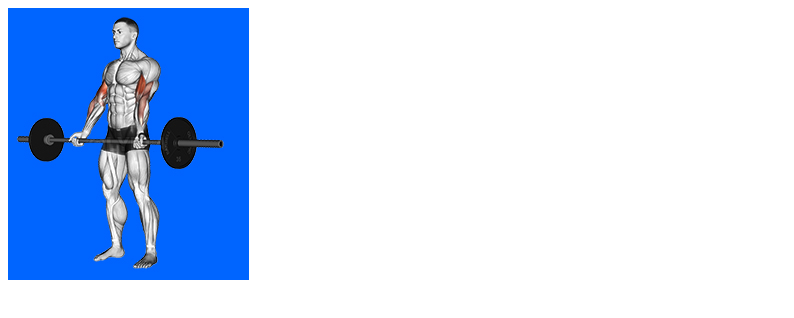
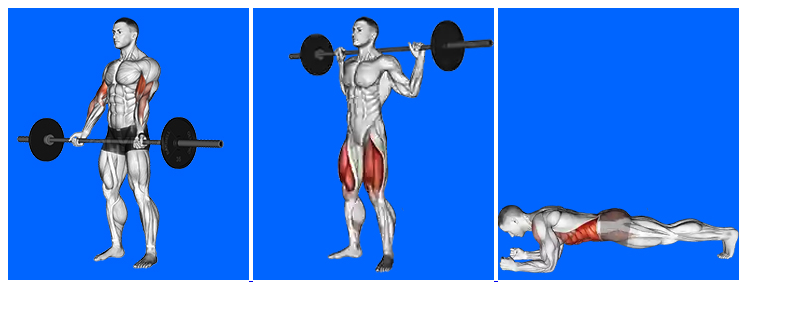
Before and after one commit to dj435/gym, a plain HTML site: page index.html in a window 1280 px wide. Shown: the whole page, without its empty margins (0-794 px from the left). Drawn offline with Linux system fonts and the light colour scheme.

Commit message:
Update index.html

```diff
--- a/index.html
+++ b/index.html
@@ -1,13 +1,21 @@
 <!DOCTYPE html>
-<html>
+<html lang="es">
 <head>
-<meta charset="UTF-8">
-<meta name="viewport" content="width=device-width, initial-scale=1.0">
-<title>Ejercicio</title>
+    <meta charset="UTF-8">
+    <meta name="viewport" content="width=device-width, initial-scale=1.0">
+    <title>Ejercicio</title>
 </head>
 <body>
     <a href="barra.html">
         <img src="curl.jpg"  style="max-width: 100%; height: auto;">
     </a>
+
+	    <a href="sentadilla.html">
+        <img src="sentadilla.jpg"  style="max-width: 100%; height: auto;">
+    </a>
+
+	<a href="plancha.html">
+        <img src="plancha.jpg"  style="max-width: 100%; height: auto;">
+    </a>
 </body>
 </html>
```
